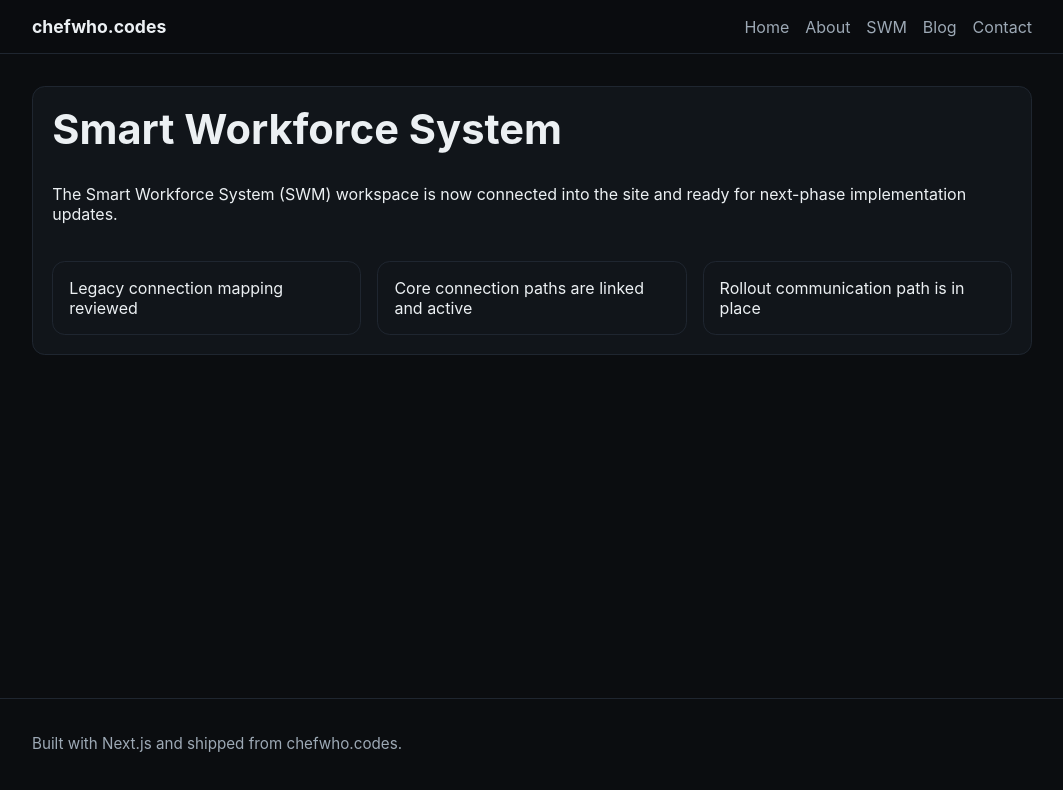
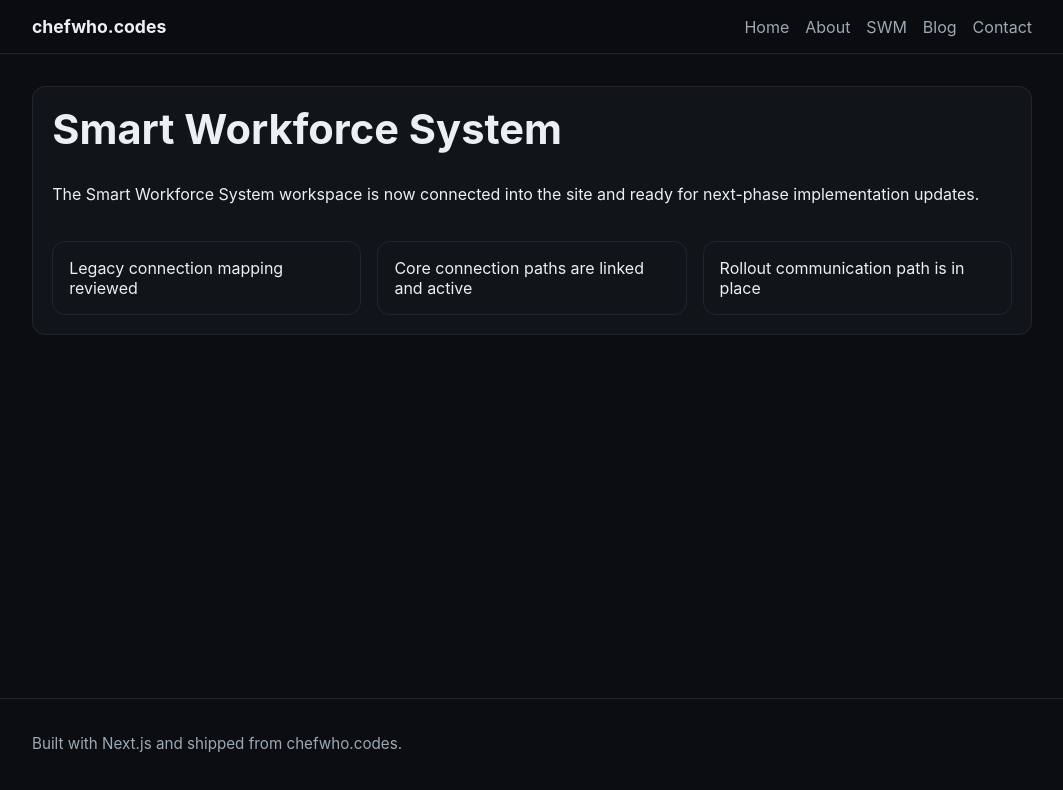
Before and after one commit to kevlarkia/chefwho.codes, a Next.js app: page /swm in a window 1280 px wide. Shown: the top 790 px of the page, without its empty margins (108-1171 px from the left). Built offline with nearby package versions, Linux system fonts and the light colour scheme.

Commit message:
Align SWM page terminology

```diff
--- a/app/swm/page.tsx
+++ b/app/swm/page.tsx
@@ -16,8 +16,8 @@ export default function SmartWorkforceSystemPage() {
     <section className="content-card">
       <h1>Smart Workforce System</h1>
       <p>
-        The Smart Workforce System (SWM) workspace is now connected into the
-        site and ready for next-phase implementation updates.
+        The Smart Workforce System workspace is now connected into the site and
+        ready for next-phase implementation updates.
       </p>
       <ul className="card-list">
         {readinessItems.map((item) => (
```
